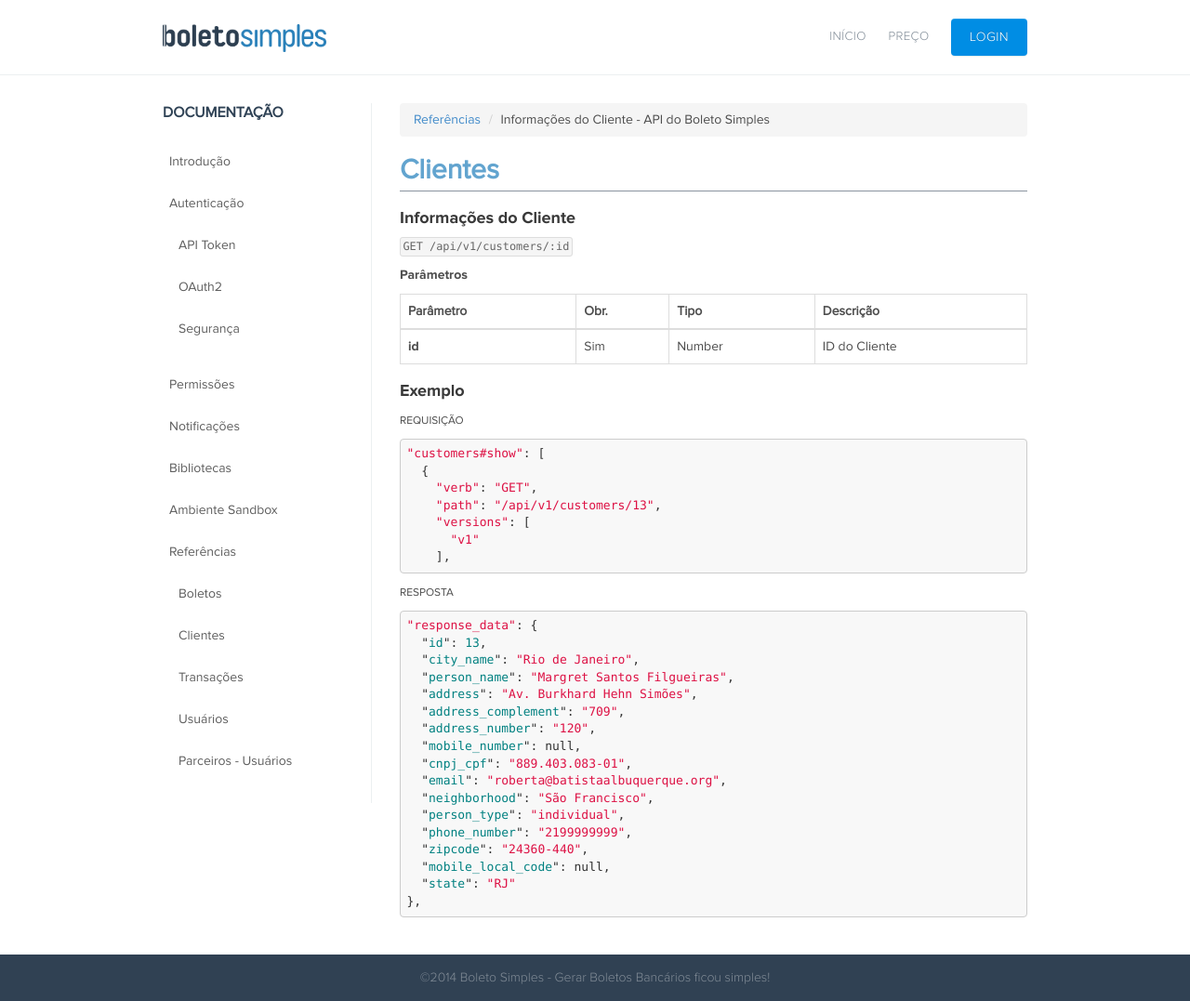
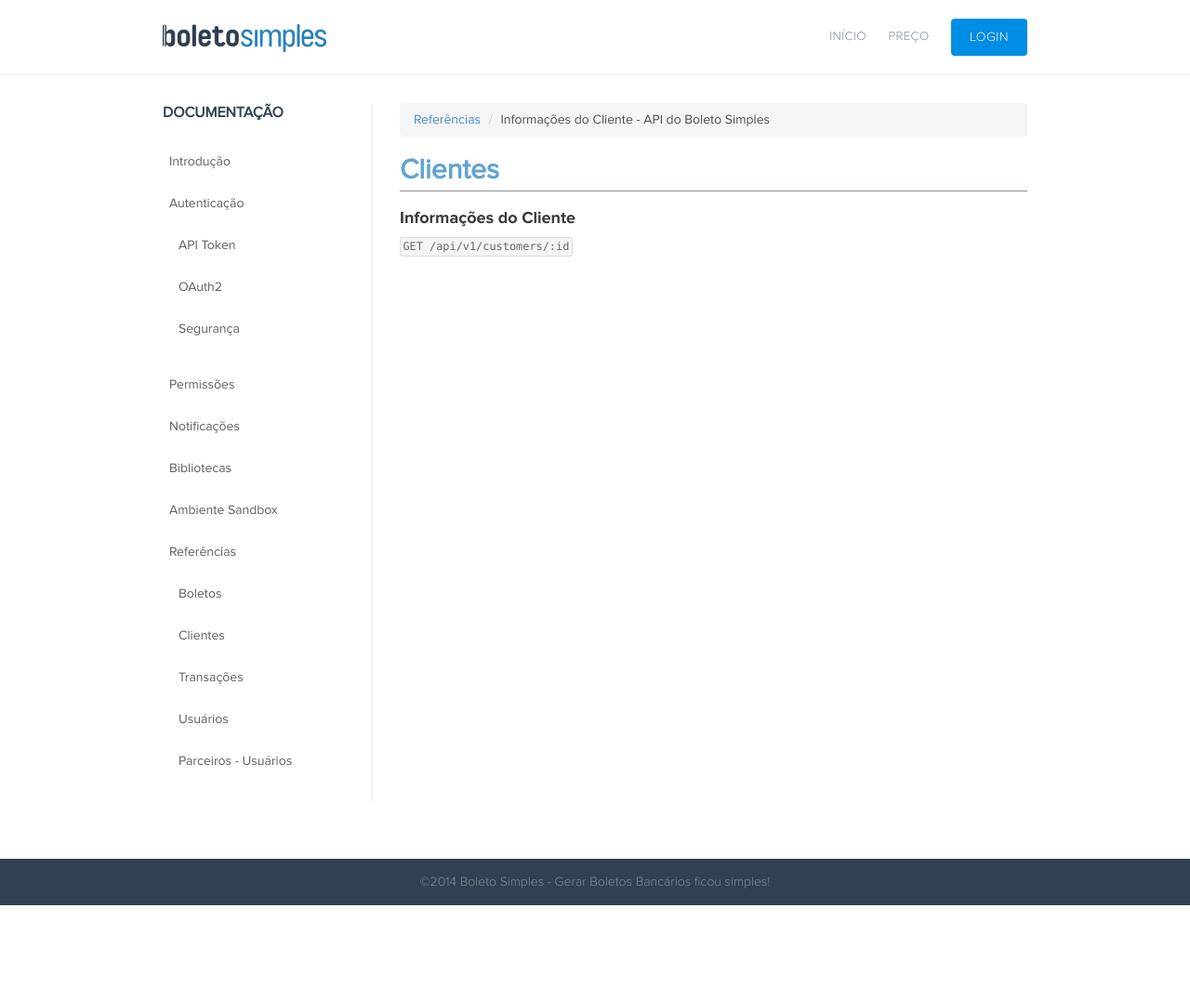
Before and after one commit to BoletoSimples/boletosimples-docs, a Jekyll site: the page built from reference/v1/customers/show/index.md, in a window 1280 px wide. Shown: the whole page at 93% size. Built offline with Jekyll 4.4.1, drawn with Linux system fonts in a browser that asks for light colours; after the commit the page ends 974 px from its top, so only the background shows below that.

Commit message:
fix reference os customers, transactions, userinfo and partner/users

```diff
--- a/reference/v1/customers/show/index.md
+++ b/reference/v1/customers/show/index.md
@@ -8,67 +8,5 @@ breadcrumb: true
 ## Clientes
 
 ### Informações do Cliente
-<code>GET /api/v1/customers/:id</code>
 
-**Parâmetros**
-
-<table class='table table-bordered'>
-  <thead>
-    <tr>
-      <th>Parâmetro</th>
-      <th data-container="body" data-toggle="tooltip" title="Obrigatório">Obr.</th>
-      <th>Tipo</th>
-      <th>Descrição</th>
-    </tr>
-  </thead>
-  <tbody>
-    <tr>
-      <td>
-        <strong>id </strong><br>
-      </td>
-      <td>
-        Sim
-      </td>
-      <td>
-        Number
-      </td>
-      <td>
-        ID do Cliente
-      </td>
-    </tr>
-  </tbody>
-</table>
-
-### Exemplo
-
-<small>requisição</small>
-
-<pre class="bash">"customers#show": [
-  {
-    "verb": "GET",
-    "path": "/api/v1/customers/13",
-    "versions": [
-      "v1"
-    ],
-</pre>
-
-<small>resposta</small>
-
-<pre class="json">"response_data": {
-  "id": 13,
-  "city_name": "Rio de Janeiro",
-  "person_name": "Margret Santos Filgueiras",
-  "address": "Av. Burkhard Hehn Simões",
-  "address_complement": "709",
-  "address_number": "120",
-  "mobile_number": null,
-  "cnpj_cpf": "889.403.083-01",
-  "email": "roberta@batistaalbuquerque.org",
-  "neighborhood": "São Francisco",
-  "person_type": "individual",
-  "phone_number": "2199999999",
-  "zipcode": "24360-440",
-  "mobile_local_code": null,
-  "state": "RJ"
-},
-</pre>
+`GET /api/v1/customers/:id`
```
Also changed, not shown: reference/v1/customers/create/index.md (+1 -36 lines), reference/v1/customers/list/index.md (+1 -37 lines), reference/v1/partner/users/index.md (+8 -65 lines), reference/v1/transactions/index.md (+1 -33 lines), reference/v1/users/index.md (+22 -15 lines).
